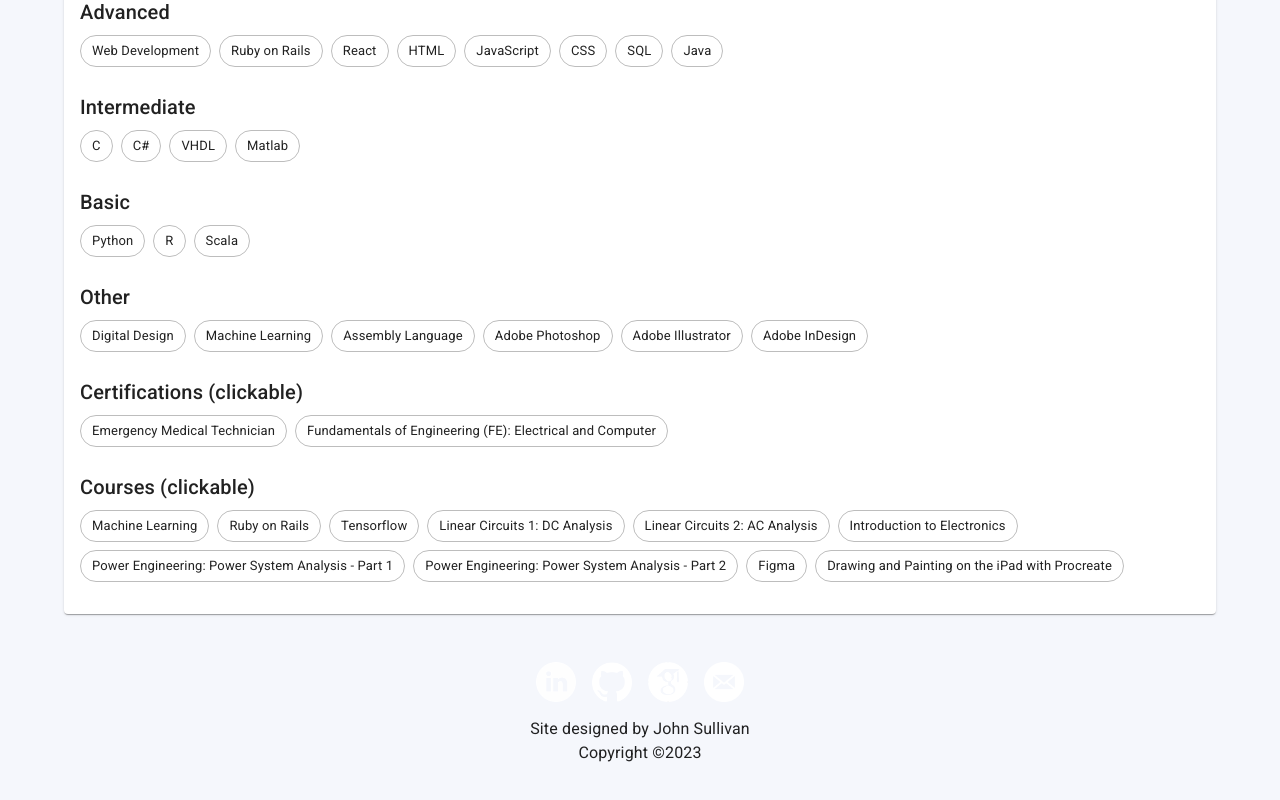
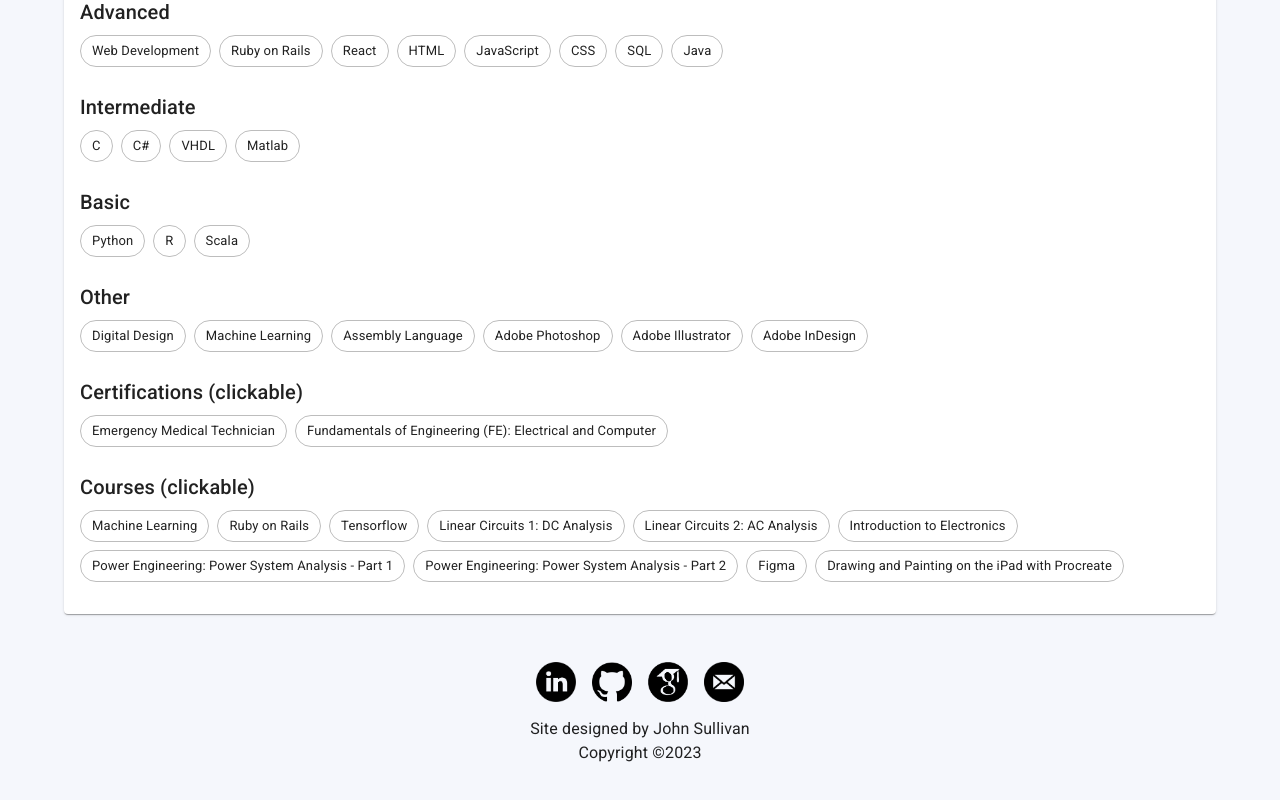
Before and after one commit to sulljohn/sulljohn-site, a React (Create React App) app: page /#/ in a window 1280 px wide. Shown: the part 1776-2576 px from the top of the page. Built offline with nearby package versions, Linux system fonts and the light colour scheme.

Commit message:
Fix system light mode

```diff
--- a/src/components/Footer.tsx
+++ b/src/components/Footer.tsx
@@ -10,7 +10,7 @@
 // import imgPhone from '../res/icons/phone.png';
 
 interface IProps {
-  mode: 'light' | 'dark' | 'system'
+  mode: 'light' | 'dark'
 }
 
 /* eslint-disable @typescript-eslint/no-unsafe-assignment */
--- a/src/components/Projects.tsx
+++ b/src/components/Projects.tsx
@@ -35,6 +35,8 @@
   const handleClose = () => {
     setOpen(false);
   };
+
+  console.log(mode);
 
   return (
     <Card sx={{ my: 2 }} data-aos="fade-up">
--- a/src/pages/App.tsx
+++ b/src/pages/App.tsx
@@ -22,10 +22,11 @@
 
 interface IProps {
   mode: 'light' | 'dark' | 'system',
-  setMode: Dispatch<SetStateAction<'light' | 'dark' | 'system'>>
+  setMode: Dispatch<SetStateAction<'light' | 'dark' | 'system'>>,
+  finalMode: 'light' | 'dark',
 }
 
-function MyApp({ mode, setMode }: IProps) {
+function MyApp({ mode, setMode, finalMode }: IProps) {
   useEffect(() => {
     // Initialize Animate on Scroll library
     AOS.init();
@@ -73,11 +74,11 @@
       </Box>
       <NavTabs />
       <Routes>
-        <Route path="/" element={<Info mode={mode} />} />
+        <Route path="/" element={<Info mode={finalMode} />} />
         <Route path="/artwork" element={<Artwork />} />
         <Route path="*" element={<ErrorPage />} />
       </Routes>
-      <Footer mode={mode} />
+      <Footer mode={finalMode} />
     </Container>
   );
 }
@@ -112,7 +113,7 @@
   return (
     <ThemeProvider theme={theme}>
       <CssBaseline />
-      <MyApp mode={mode} setMode={setMode} />
+      <MyApp mode={mode} setMode={setMode} finalMode={finalMode} />
     </ThemeProvider>
   );
 }
--- a/src/pages/Info.tsx
+++ b/src/pages/Info.tsx
@@ -4,7 +4,7 @@
 import Skills from '../components/Skills';
 
 interface IProps {
-  mode: 'light' | 'dark' | 'system'
+  mode: 'light' | 'dark'
 }
 
 export default function Info({ mode }: IProps) {
```
